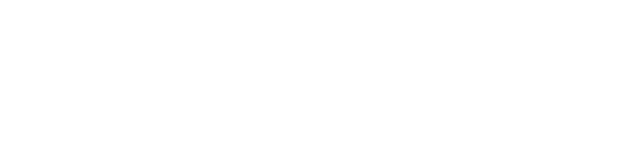
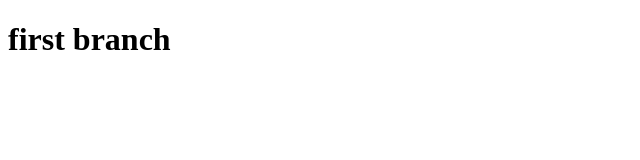
Before and after one commit to kenny17a/new-assignment, a plain HTML site: page index.html in a window 1280 px wide. Shown: the whole page, without its empty margins (0-640 px from the left). Drawn offline with Linux system fonts and the light colour scheme.

Commit message:
add first branch

```diff
--- a/index.html
+++ b/index.html
@@ -7,6 +7,6 @@
     <title>Document</title>
 </head>
 <body>
-
+    <h1>first branch</h1>
 </body>
 </html>
```
